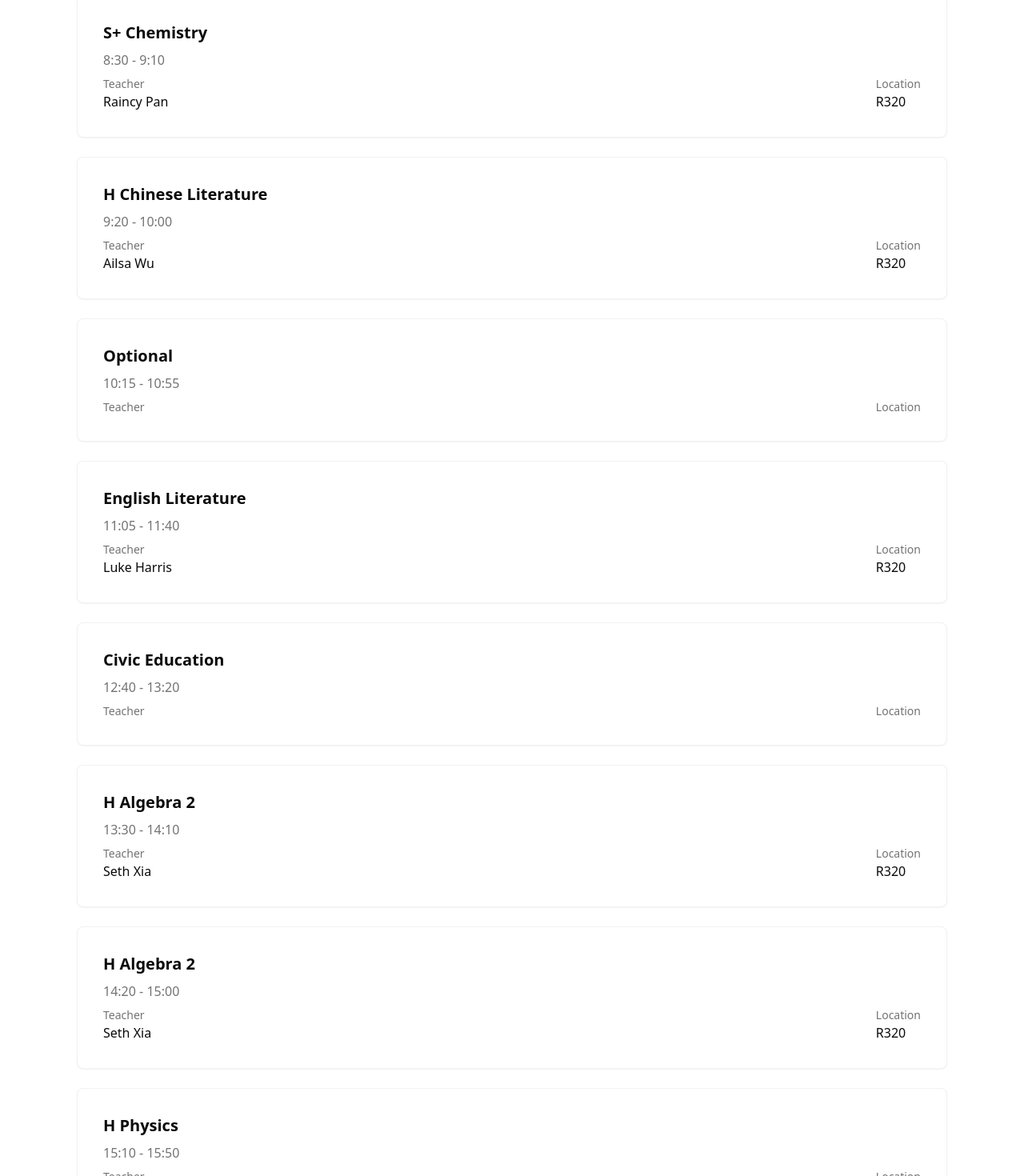
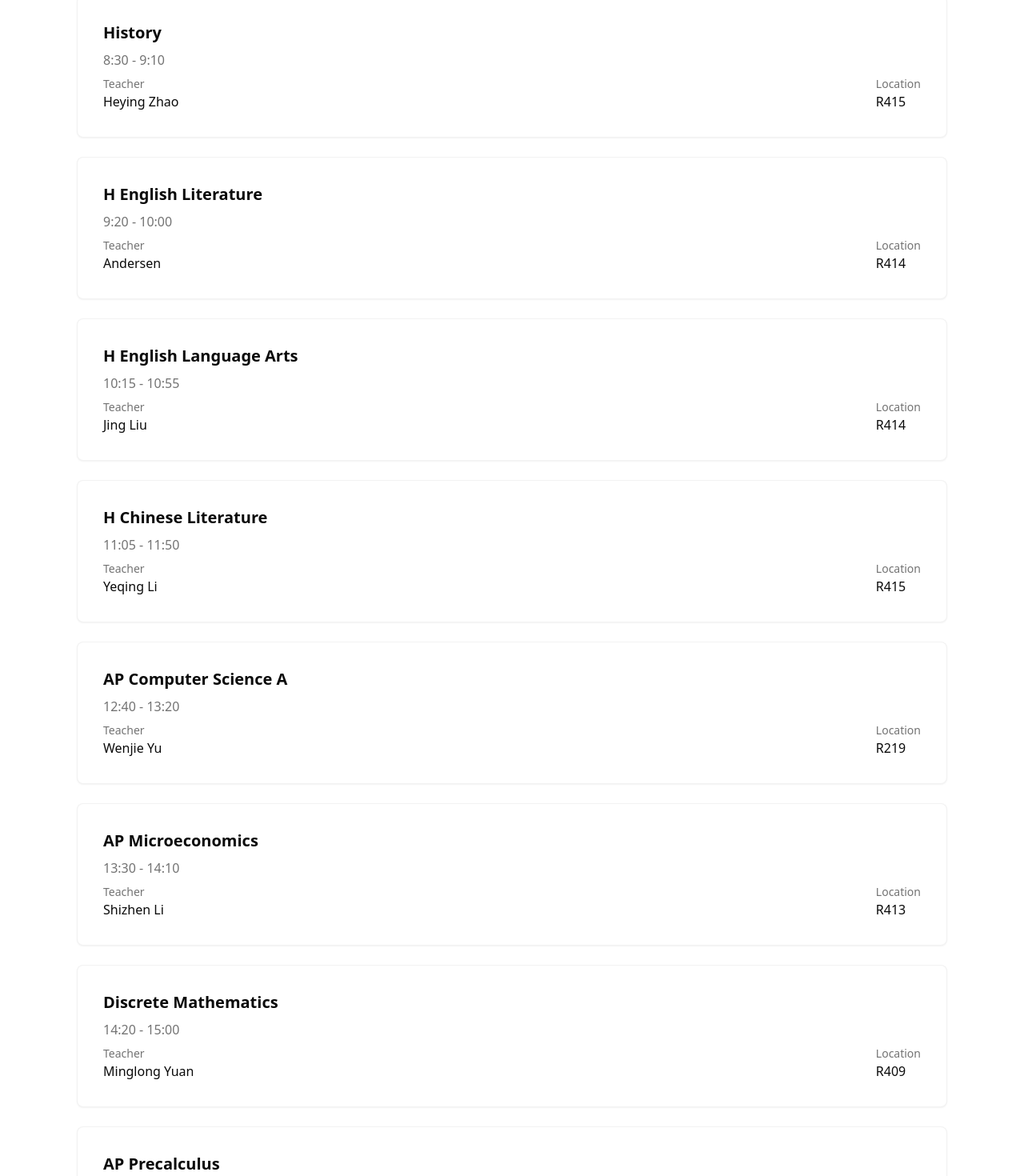
Before and after one commit to TakumiBC/schedule, a Next.js app: page / in a window 1280 px wide. Shown: the part 231-1701 px from the top of the page at 80% size. Built offline with nearby package versions, Linux system fonts and the light colour scheme.

Commit message:
Update page.tsx save wednesday

```diff
--- a/app/page.tsx
+++ b/app/page.tsx
@@ -20,176 +20,176 @@ type Schedule = Record<string, ClassInfo[]>;
 const scheduleData: Schedule = {
   Monday: [
     {
-      subject: "S+ Chemistry",
+      subject: "History",
       startTime: "8:30",
       endTime: "9:10",
-      teacher: "Raincy Pan",
-      location: "R320",
+      teacher: "Heying Zhao",
+      location: "R415",
+    },
+    {
+      subject: "H English Literature",
+      startTime: "9:20",
+      endTime: "10:00",
+      teacher: "Andersen",
+      location: "R414",
+    },
+    {
+      subject: "H English Language Arts",
+      startTime: "10:15",
+      endTime: "10:55",
+      teacher: "Jing Liu",
+      location: "R414",
     },
     {
       subject: "H Chinese Literature",
-      startTime: "9:20",
-      endTime: "10:00",
-      teacher: "Ailsa Wu",
-      location: "R320",
+      startTime: "11:05",
+      endTime: "11:50",
+      teacher: "Yeqing Li",
+      location: "R415",
     },
     {
-      subject: "Optional",
-      startTime: "10:15",
-      endTime: "10:55",
-      teacher: "",
-      location: "",
+      subject: "AP Computer Science A",
+      startTime: "12:40",
+      endTime: "13:20",
+      teacher: "Wenjie Yu",
+      location: "R219",
     },
     {
-      subject: "English Literature",
-      startTime: "11:05",
-      endTime: "11:40",
-      teacher: "Luke Harris",
-      location: "R320",
+      subject: "AP Microeconomics",
+      startTime: "13:30",
+      endTime: "14:10",
+      teacher: "Shizhen Li",
+      location: "R413",
     },
     {
-      subject: "Civic Education",
-      startTime: "12:40",
-      endTime: "13:20",
-      teacher: "",
-      location: "",
+      subject: "Discrete Mathematics",
+      startTime: "14:20",
+      endTime: "15:00",
+      teacher: "Minglong Yuan",
+      location: "R409",
     },
     {
-      subject: "H Algebra 2",
-      startTime: "13:30",
-      endTime: "14:10",
-      teacher: "Seth Xia",
-      location: "R320",
-    },
-    {
-      subject: "H Algebra 2",
-      startTime: "14:20",
-      endTime: "15:00",
-      teacher: "Seth Xia",
-      location: "R320",
-    },
-    {
-      subject: "H Physics",
+      subject: "AP Precalculus",
       startTime: "15:10",
       endTime: "15:50",
-      teacher: "Lexie Huang",
-      location: "R320",
+      teacher: "Haohao Xu",
+      location: "R420",
     },
   ],
   Tuesday: [
     {
-      subject: "English Language",
+      subject: "AP Computer Science A",
       startTime: "8:30",
       endTime: "9:10",
-      teacher: "Kim Qin",
-      location: "R320",
+      teacher: "Yu Wenjie",
+      location: "R219",
     },
     {
-      subject: "H Physics",
+      subject: "AP Microeconomics",
       startTime: "9:20",
       endTime: "10:00",
-      teacher: "Lexie Huang",
-      location: "R320",
+      teacher: "Shizhen Li",
+      location: "R413",
     },
     {
-      subject: "H Algebra 2",
+      subject: "H English Language Arts",
       startTime: "10:15",
       endTime: "10:55",
-      teacher: "Seth Xia",
-      location: "R320",
+      teacher: "Jing Liu",
+      location: "R414",
     },
     {
-      subject: "H Chinese Literature",
+      subject: "H English Literature",
       startTime: "11:05",
-      endTime: "11:40",
-      teacher: "Ailsa Wu",
-      location: "R320",
+      endTime: "11:50",
+      teacher: "Andersen",
+      location: "R414",
     },
     {
-      subject: "Civic Education",
+      subject: "AP Precalculus",
       startTime: "12:40",
       endTime: "13:20",
-      teacher: "",
-      location: "",
+      teacher: "Haohao Xu",
+      location: "R420",
     },
     {
-      subject: "English Literature",
+      subject: "Arts",
       startTime: "13:30",
       endTime: "14:10",
-      teacher: "Luke Harris",
-      location: "R320",
+      teacher: "Chan Yang",
+      location: "Auditorium",
     },
     {
       subject: "PE",
       startTime: "14:20",
       endTime: "15:00",
-      teacher: "Zhengdong Ni",
+      teacher: "Hao Huang",
       location: "Field",
     },
     {
-      subject: "S+ Chemistry",
+      subject: "Optional Vocal Performance",
       startTime: "15:10",
       endTime: "15:50",
-      teacher: "Raincy Pan",
-      location: "R320",
+      teacher: "Chan Yang",
+      location: "R016",
     },
   ],
   Wednesday: [
     {
-      subject: "H Algebra 2",
+      subject: "AP Microeconomics",
       startTime: "8:30",
       endTime: "9:10",
-      teacher: "Seth Xia",
+      teacher: "Shizhen Li",
+      location: "R413",
+    },
+    {
+      subject: "AP Computer Science A",
+      startTime: "9:20",
+      endTime: "10:00",
+      teacher: "Wenjie Yu",
+      location: "R219",
+    },
+    {
+      subject: "H Chinese Literature",
+      startTime: "10:15",
+      endTime: "10:55",
+      teacher: "Yeqing Li",
       location: "R320",
     },
     {
-      subject: "S+ Biology",
-      startTime: "9:20",
-      endTime: "10:00",
-      teacher: "Jane Qiu",
-      location: "R320",
+      subject: "PE",
+      startTime: "11:05",
+      endTime: "11:50",
+      teacher: "Hao Huang",
+      location: "Field",
     },
     {
-      subject: "English Literature",
-      startTime: "10:15",
-      endTime: "10:55",
-      teacher: "Luke Harris",
-      location: "R320",
+      subject: "H English Laguage Arts",
+      startTime: "12:40",
+      endTime: "13:20",
+      teacher: "Jing Liu",
+      location: "R414",
     },
     {
-      subject: "English Language",
-      startTime: "11:05",
-      endTime: "11:40",
-      teacher: "Kim Qin",
-      location: "R320",
+      subject: "Optional Vocal Performance",
+      startTime: "13:30",
+      endTime: "14:10",
+      teacher: "Chan Yang",
+      location: "R016",
     },
     {
-      subject: "H Chinese Literature",
-      startTime: "12:40",
-      endTime: "13:20",
-      teacher: "Ailsa Wu",
-      location: "R320",
+      subject: "AP Precalculus",
+      startTime: "14:20",
+      endTime: "15:00",
+      teacher: "Haohao Xu",
+      location: "R420",
     },
     {
-      subject: "Civic Education",
-      startTime: "13:30",
-      endTime: "14:10",
-      teacher: "",
-      location: "",
-    },
-    {
-      subject: "PE",
-      startTime: "14:20",
-      endTime: "15:00",
-      teacher: "Zhengdong Ni",
-      location: "R320",
-    },
-    {
-      subject: "S+ Chemistry",
+      subject: "H English Literature",
       startTime: "15:10",
       endTime: "15:50",
-      teacher: "Raincy Pan",
-      location: "R320",
+      teacher: "Andersen",
+      location: "R414",
     },
   ],
   Thursday: [
```
